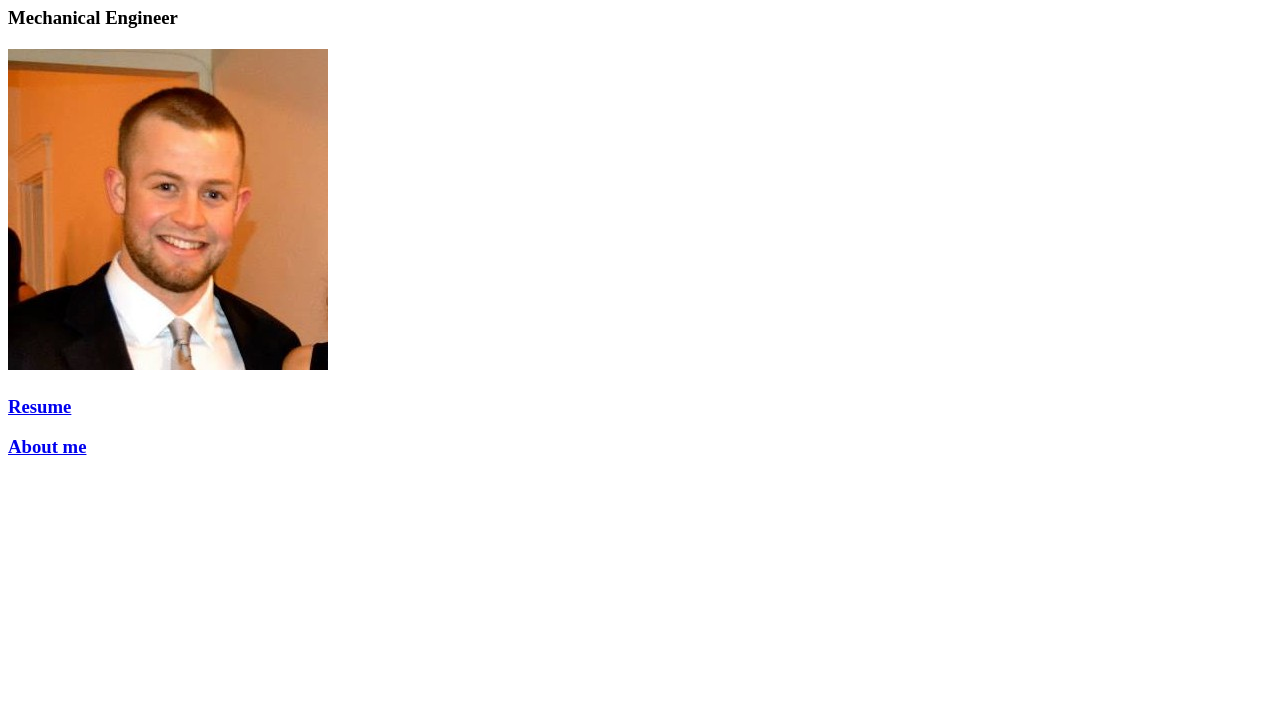
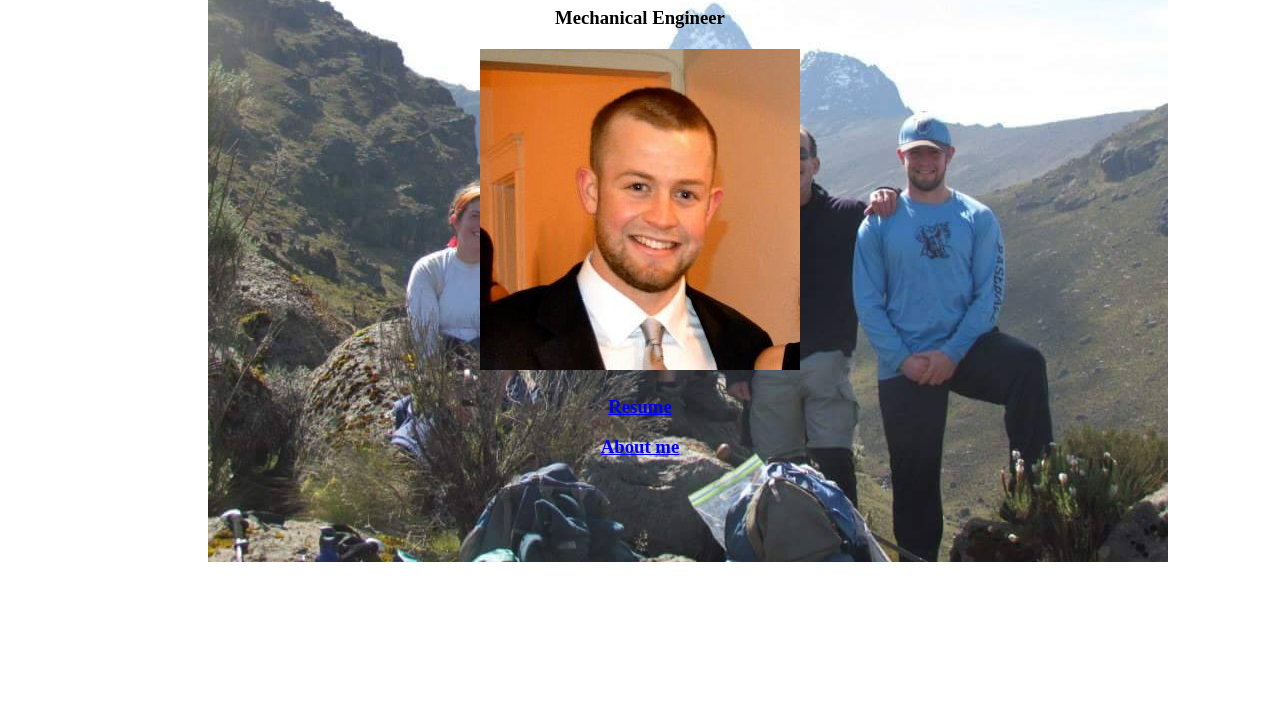
Before and after one commit to dkane03/dkane03.github.io, a plain HTML site: page index.html in a window 1280 px wide. Shown: the part 73-800 px from the top of the page. Drawn offline with Linux system fonts and the light colour scheme.

Commit message:
fixing background

```diff
--- a/index.html
+++ b/index.html
@@ -8,7 +8,7 @@
     <link rel="stylesheet" href="style.css"/>
   </head>
 
-  <body class="main">
+  <body id="main">
     <h1 id="name">Daniel Kane</h1>
 
     <h3 id="description">Mechanical Engineer</h3>
```
Also changed, not shown: .#index.html (deleted, +0 -1 lines).
